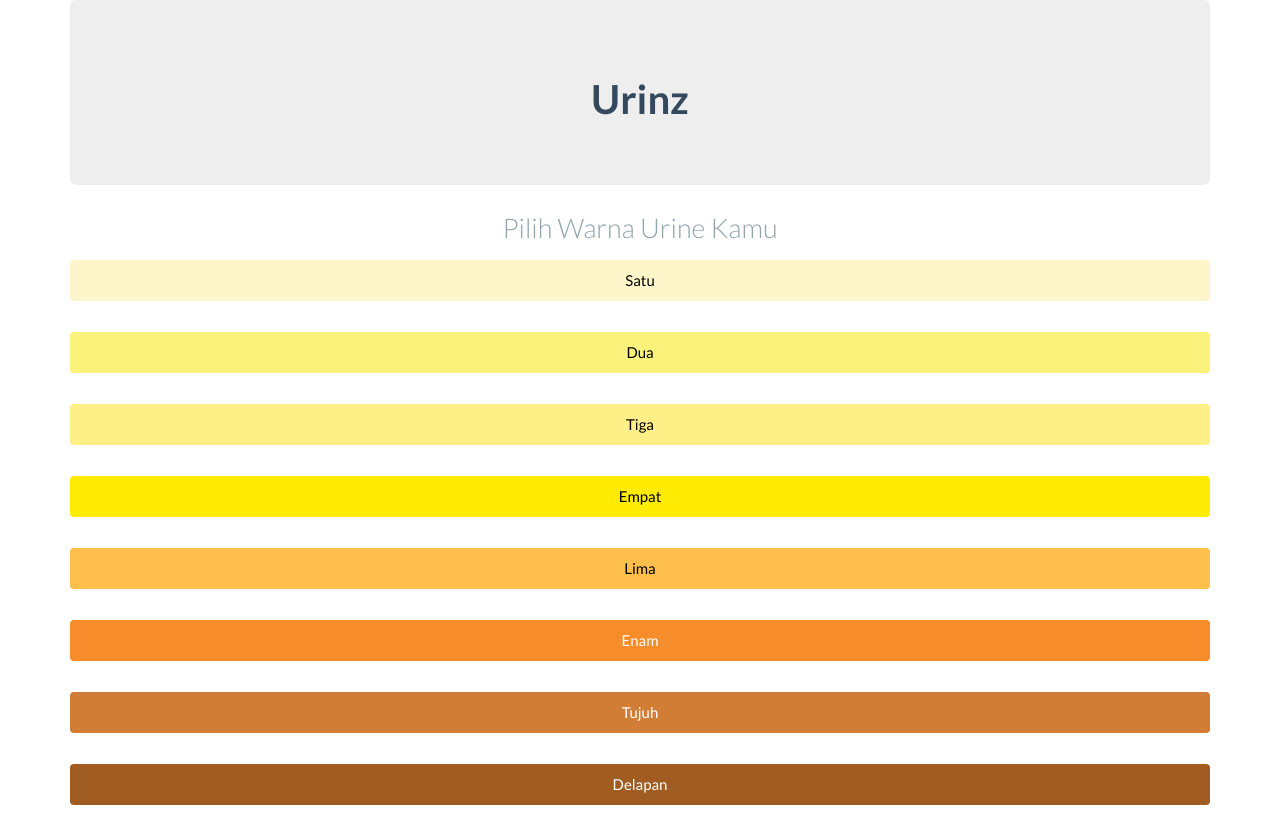
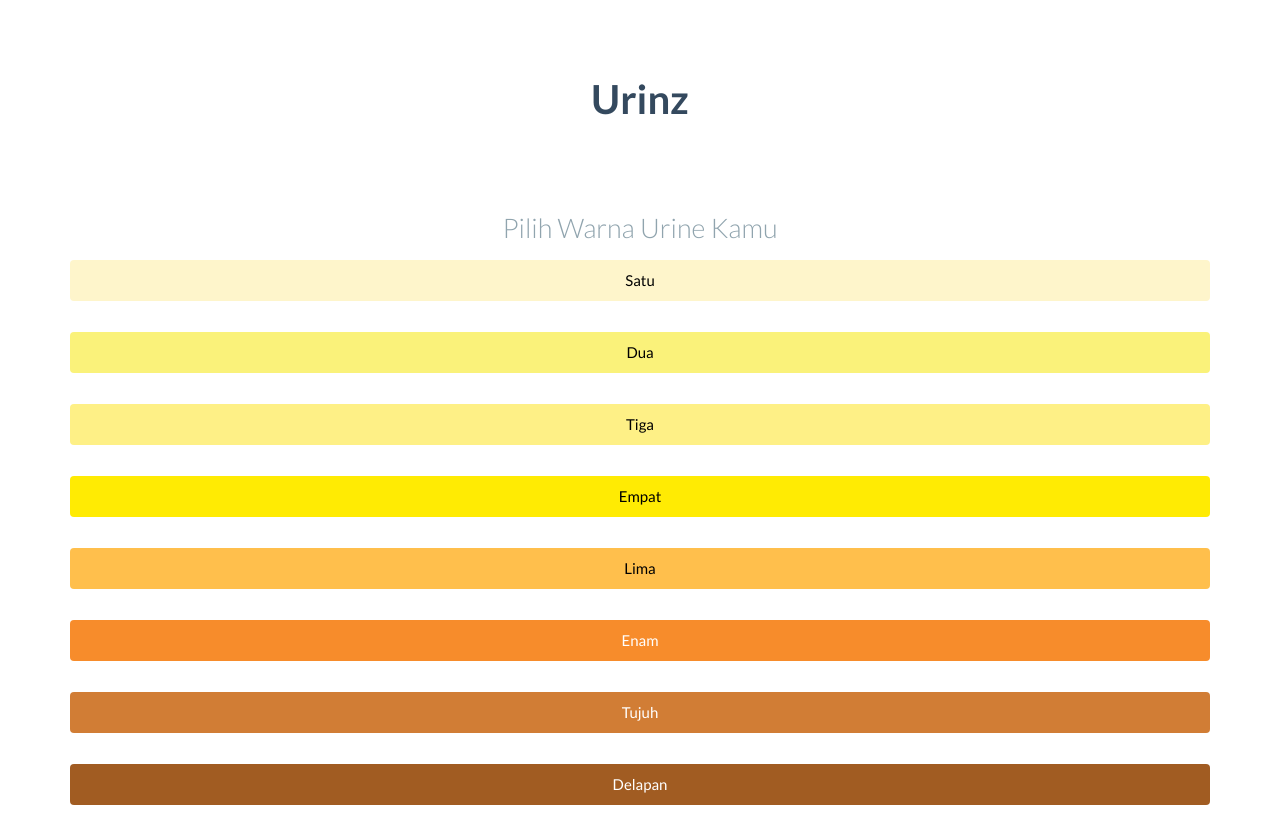
Before and after one commit to christoga/urinz, a website: page www/index.html in a window 1280 px wide. Drawn offline with Linux system fonts and the light colour scheme.

Commit message:
Set jumbotron background color to white

```diff
--- a/www/css/style.css
+++ b/www/css/style.css
@@ -1,6 +1,10 @@
 .btn {
   display: block;
   width: 100%;
+}
+
+.jumbotron {
+  background-color: #fff;
 }
 
 #label {
```
